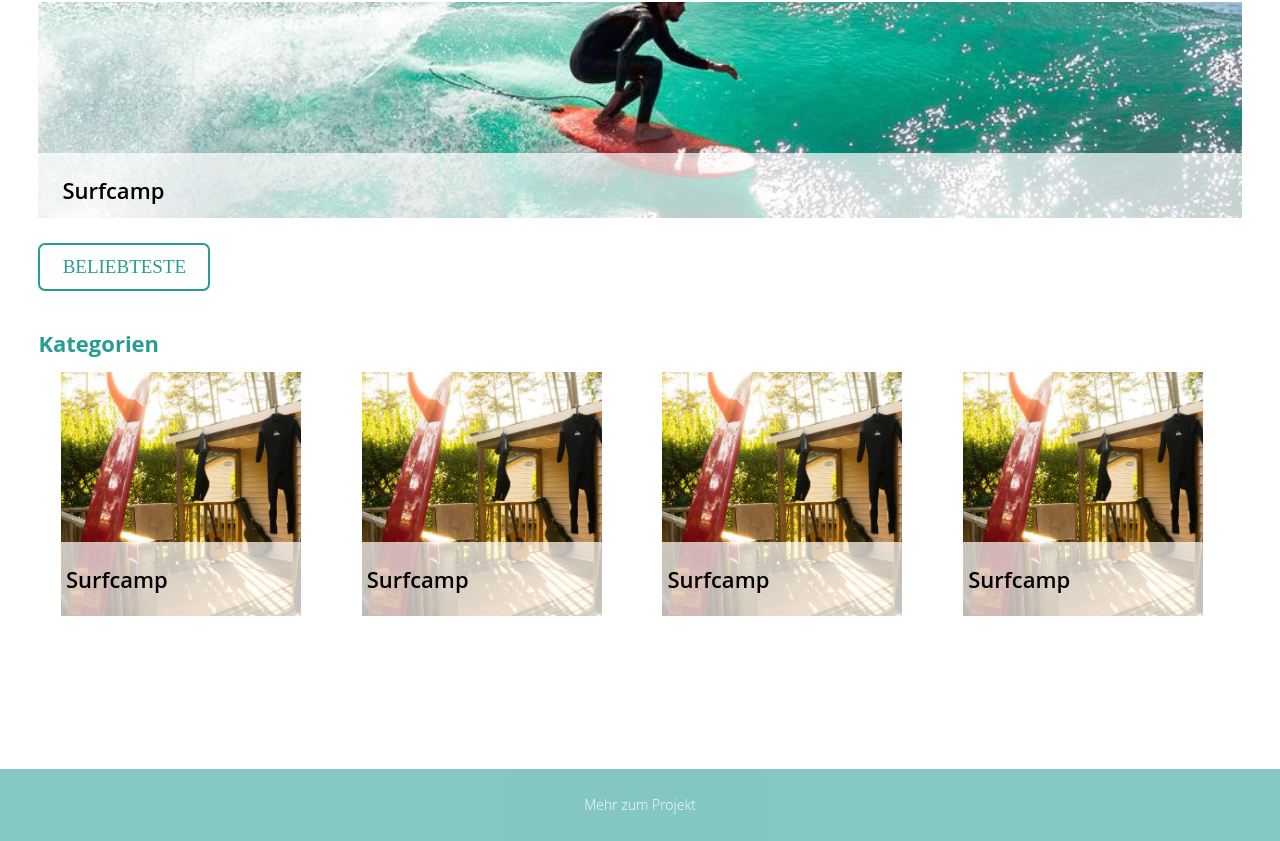
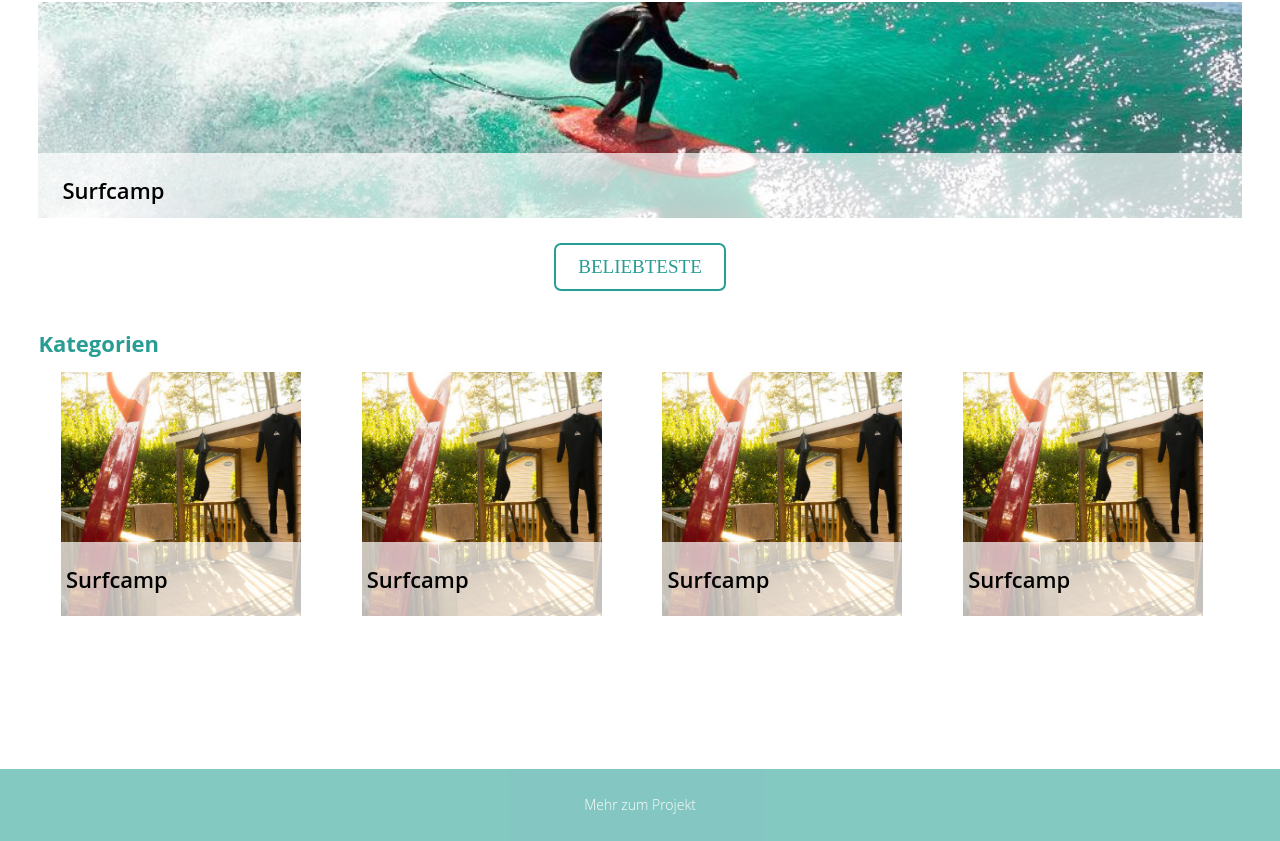
Before and after one commit to nadiaetter/Surfcamp-Finder, a Vue app: page / in a window 1280 px wide. Shown: the part 992-1833 px from the top of the page. Built offline with nearby package versions, Linux system fonts and the light colour scheme.

Commit message:
button centered

```diff
--- a/src/assets/scss/partials/_list-elements.scss
+++ b/src/assets/scss/partials/_list-elements.scss
@@ -11,6 +11,11 @@
     color: $main-color;
     radius: 7px;
   }
+}
+
+.flex-main-button {
+  display: flex;
+  justify-content: center;
 }
 
 .slider {
--- a/src/views/Home.vue
+++ b/src/views/Home.vue
@@ -64,9 +64,9 @@
         <p class="title-box">Surfcamp</p>
       </div>
     </div>
-
-    <button class="main-button" @click="goToFavorites()">Beliebteste</button>
-    <br>
+    <div class="flex-main-button">
+      <button class="main-button" @click="goToFavorites()">Beliebteste</button>
+    </div>
 
     <button @click="goToKategorien()" class="title-clickable">
         <h1>Kategorien</h1>
--- a/src/views/List.vue
+++ b/src/views/List.vue
@@ -6,11 +6,12 @@
       <button class="filter-button">Surflevel</button>
       <button class="filter-button">Reisemonat</button>
     </div>
+    <div class="flex-main-button">
       <button class="main-button" v-bind:href="page">Mehr Filter</button>
-  <div>
+    </div>
 
     <!-- Area Elements -->
-
+    <div>
       <!-- Start Single Element Element -->
       <div class="flexbox-single-elements">
         <!-- <img class="single-element-like" src="../assets/img/like.png"> -->
```
Lines whose indentation alone changed are shown as unchanged.
